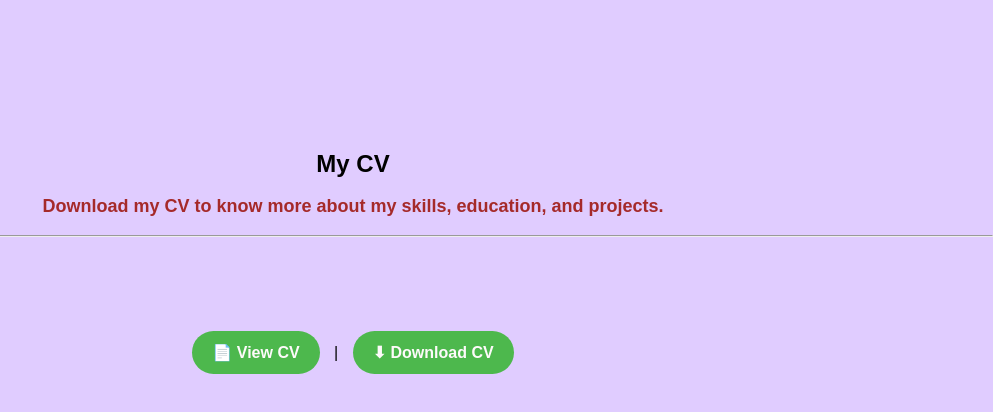
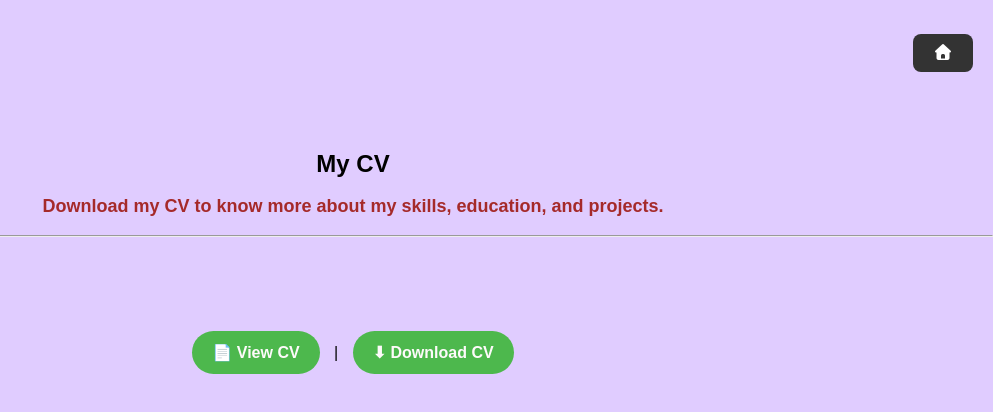
Before and after one commit to Ashakumar1408/projects, a plain HTML site: page example3.html in a window 1280 px wide. Shown: the whole page, without its empty margins (287-1280 px from the left). Drawn offline with Linux system fonts and the light colour scheme.

Commit message:
Update example3.html

```diff
--- a/example3.html
+++ b/example3.html
@@ -3,6 +3,7 @@
 <head>
     <meta charset="UTF-8">
     <meta name="viewport" content="width=device-width, initial-scale=1.0">
+    <link rel="stylesheet" href="https://cdnjs.cloudflare.com/ajax/libs/font-awesome/7.0.0/css/all.min.css" integrity="sha512-DxV+EoADOkOygM4IR9yXP8Sb2qwgidEmeqAEmDKIOfPRQZOWbXCzLC6vjbZyy0vPisbH2SyW27+ddLVCN+OMzQ==" crossorigin="anonymous" referrerpolicy="no-referrer" />
     <title>Document</title>
     <style>
        body {
@@ -11,6 +12,23 @@
            margin:0;
             padding:0;
          }
+        .a {
+          display: inline-block;
+
+          padding: 10px 20px;
+          background: #333;
+          color: white;
+          text-decoration: none;
+          border-radius: 8px;
+          transition: 0.3s;
+          position: relative;
+
+         left: 1200px;
+          bottom: 350px;
+        }
+       .a:hover {
+          background-color:rgb(160, 160, 216);
+       }
         .cv {
       text-align: center;
     }
@@ -44,5 +62,6 @@
       <a href="Asha.pdf" target="_blank">📄 View CV</a> |
       <a href="Asha.pdf" download>⬇ Download CV</a>
     </section>
+    <a  class="a" href="index.html" ><i class="fa-solid fa-house"></i></a>
 </body>
 </html>
```
